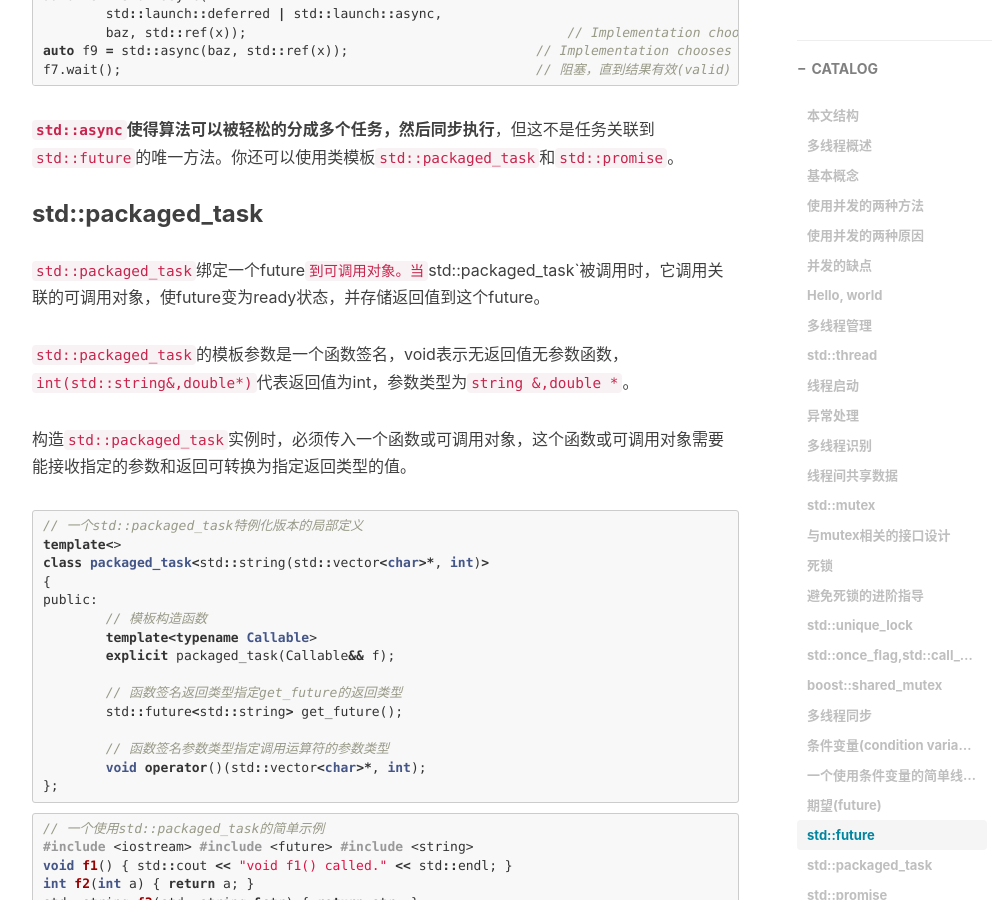
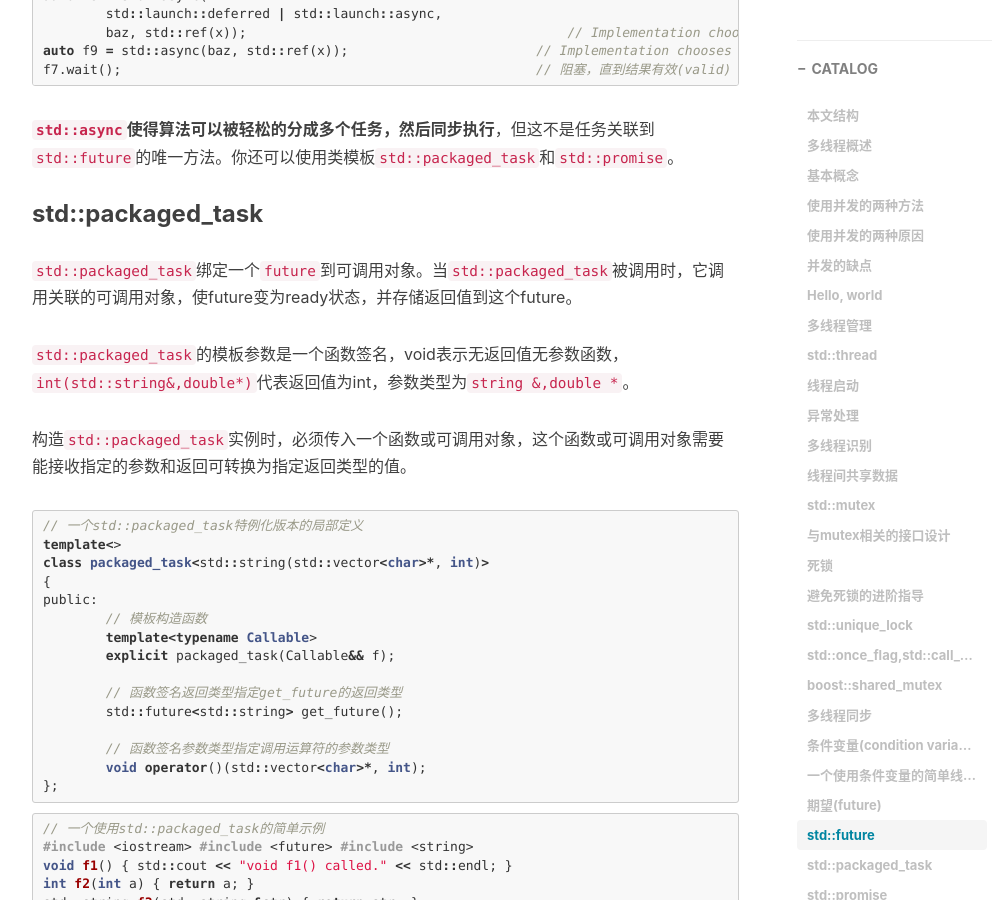
Before and after one commit to Chorior/Chorior.github.io, a Jekyll site: the page built from _posts/2017-04-24-C++ 多线程基础篇.md, in a window 1280 px wide and 900 px high, scrolled down 31886 px. Shown: the whole window, without its empty margins (233-1227 px from the left). Built offline with Jekyll 4.4.1, drawn with Linux system fonts in a browser that asks for light colours; nearby versions of some CDN libraries; comment, search, counter and statistics services are not loaded.

```diff
--- a/_posts/2017-04-24-C++ 多线程基础篇.md
+++ b/_posts/2017-04-24-C++ 多线程基础篇.md
@@ -1497,7 +1497,7 @@ f7.wait();                                                     // 阻塞，直
 
 <h3 id="std_packaged_task">std::packaged_task</h3>
 
-`std::packaged_task`绑定一个future`到可调用对象。当`std::packaged_task`被调用时，它调用关联的可调用对象，使future变为ready状态，并存储返回值到这个future。
+`std::packaged_task`绑定一个`future`到可调用对象。当`std::packaged_task`被调用时，它调用关联的可调用对象，使future变为ready状态，并存储返回值到这个future。
 
 `std::packaged_task`的模板参数是一个函数签名，void表示无返回值无参数函数，`int(std::string&,double*)`代表返回值为int，参数类型为`string &,double *`。
 
```
